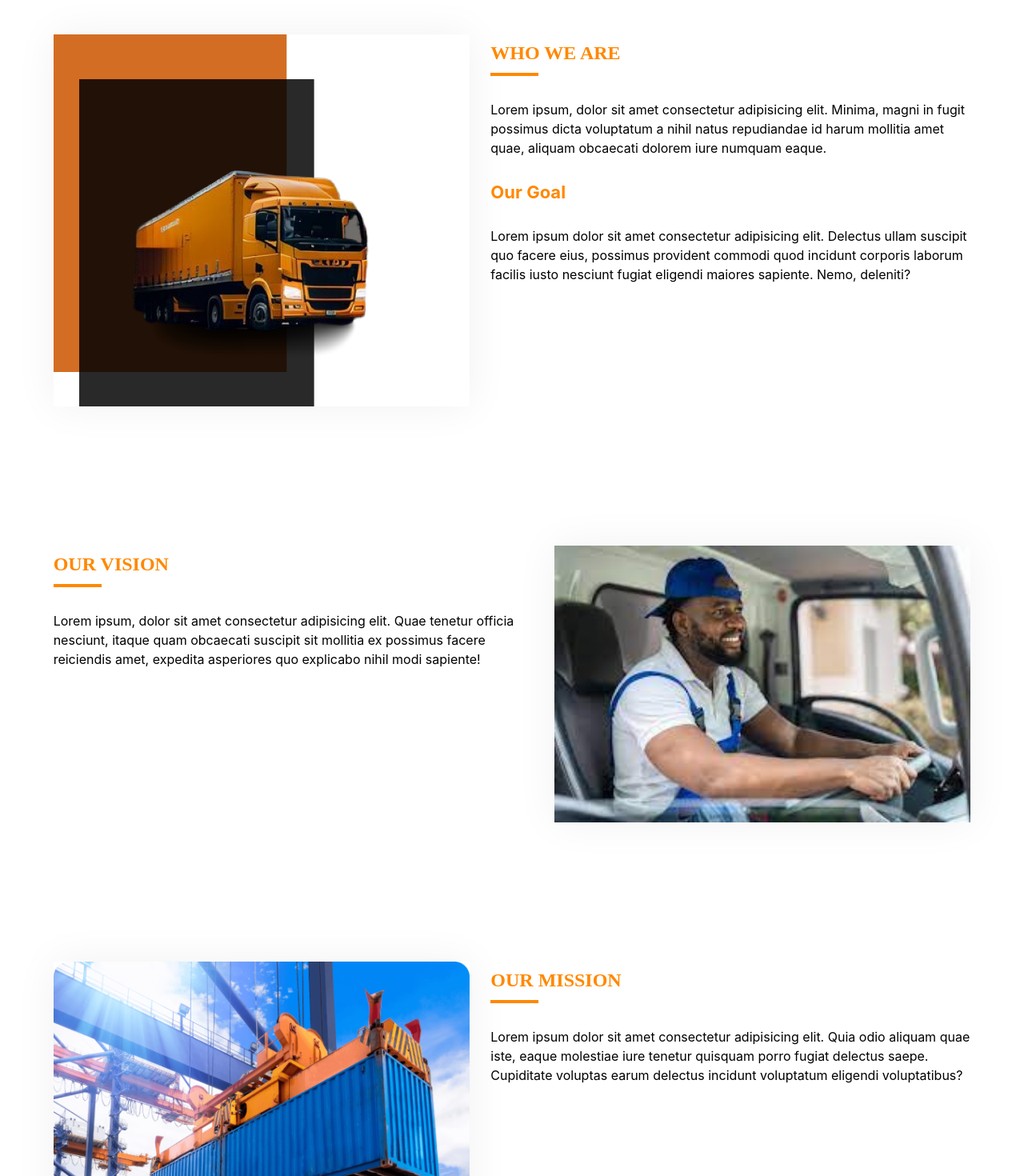
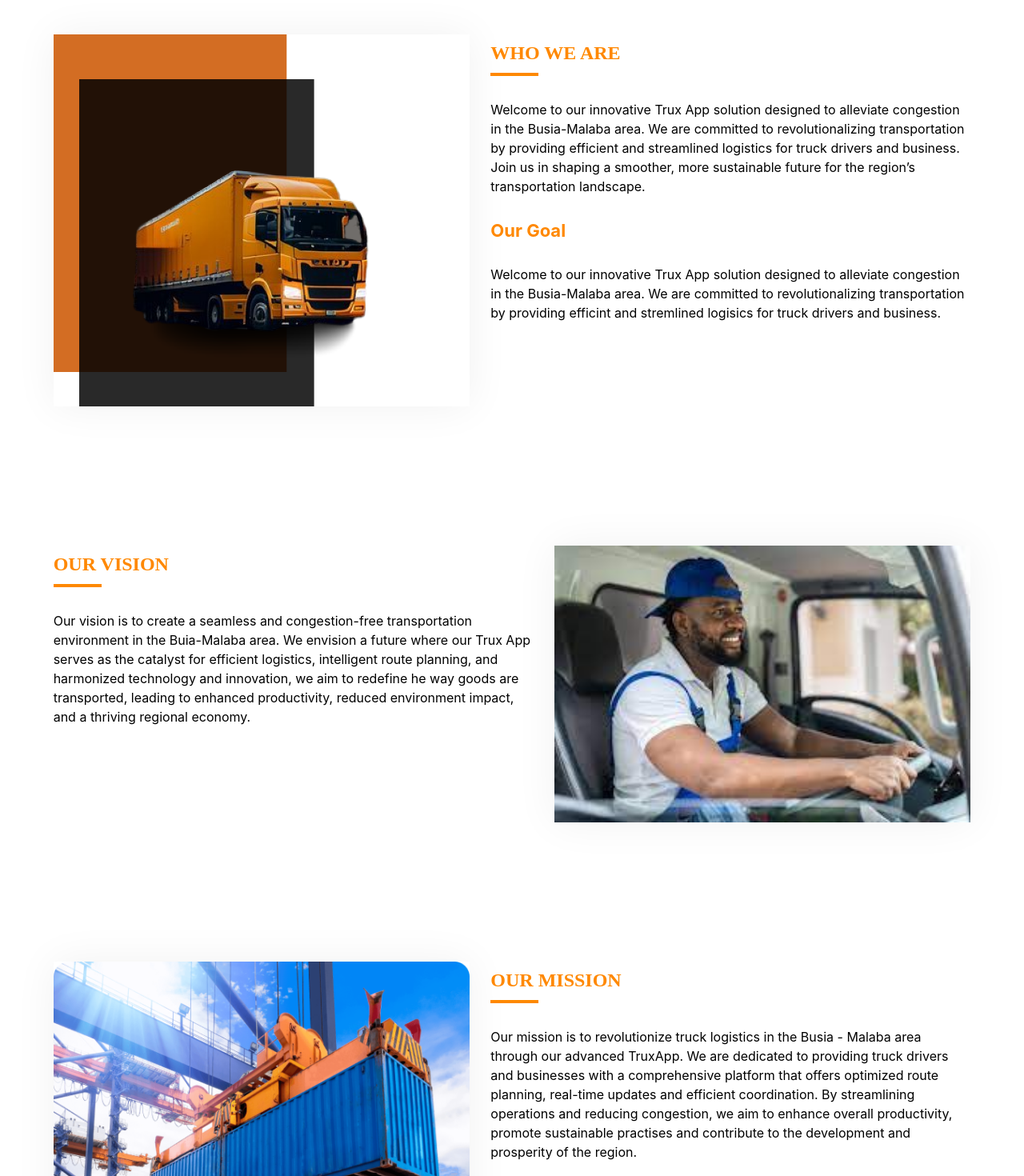
Before and after one commit to Serah-Wanjiru/End-year-project-informational-website, a React (Create React App) app in the folder nova-informational-website/: page / in a window 1280 px wide. Shown: the part 120-1590 px from the top of the page at 80% size. Built offline with nearby package versions, Linux system fonts and the light colour scheme.

Commit message:
added unit tests for about section

```diff
--- a/nova-informational-website/src/component/about/about.jsx
+++ b/nova-informational-website/src/component/about/about.jsx
@@ -19,19 +19,23 @@ const About = () => {
                 Who <span>we Are</span>{" "}
               </h2>
               <p>
-                Lorem ipsum, dolor sit amet consectetur adipisicing elit.
-                Minima, magni in fugit possimus dicta voluptatum a nihil natus
-                repudiandae id harum mollitia amet quae, aliquam obcaecati
-                dolorem iure numquam eaque.
+              Welcome to our innovative Trux App solution designed
+              to alleviate congestion in the Busia-Malaba area. We are
+              committed to revolutionalizing transportation by
+              providing efficient and streamlined logistics for truck
+              drivers and business. Join us in shaping a smoother,
+              more sustainable future for the region’s transportation
+              landscape.
               </p>
               <h3>
                 Our <span>Goal</span>
               </h3>
               <p>
-                Lorem ipsum dolor sit amet consectetur adipisicing elit.
-                Delectus ullam suscipit quo facere eius, possimus provident
-                commodi quod incidunt corporis laborum facilis iusto nesciunt
-                fugiat eligendi maiores sapiente. Nemo, deleniti?
+              Welcome to our innovative Trux App solution designed
+              to alleviate congestion in the Busia-Malaba area. We are
+              committed to revolutionalizing transportation by
+              providing efficint and stremlined logisics for truck
+              drivers and business.
               </p>
             </div>
           </div>
@@ -49,10 +53,13 @@ const About = () => {
                 Our <span>Vision</span>
               </h2>
               <p>
-                Lorem ipsum, dolor sit amet consectetur adipisicing elit. Quae
-                tenetur officia nesciunt, itaque quam obcaecati suscipit sit
-                mollitia ex possimus facere reiciendis amet, expedita asperiores
-                quo explicabo nihil modi sapiente!
+              Our vision is to create a seamless and congestion-free
+              transportation environment in the Buia-Malaba area. We envision
+              a future where our Trux App serves as the catalyst for efficient
+              logistics, intelligent route planning, and harmonized technology
+              and innovation, we aim to redefine he way goods are transported,
+              leading to enhanced productivity, reduced environment impact,
+              and a thriving regional economy.
               </p>
             </div>
           </div>
@@ -84,10 +91,14 @@ const About = () => {
                 Our <span>Mission</span>{" "}
               </h2>
               <p>
-                Lorem ipsum dolor sit amet consectetur adipisicing elit. Quia
-                odio aliquam quae iste, eaque molestiae iure tenetur quisquam
-                porro fugiat delectus saepe. Cupiditate voluptas earum delectus
-                incidunt voluptatum eligendi voluptatibus?
+              Our mission is to revolutionize truck logistics in the Busia -
+              Malaba area through our advanced TruxApp. We are dedicated to
+              providing truck drivers and businesses with a comprehensive
+              platform that offers optimized route planning, real-time updates
+              and efficient coordination. By streamlining operations and reducing
+              congestion, we aim to enhance overall productivity, promote sustainable
+              practises and contribute to the development and prosperity of the region.
+
               </p>
             </div>
           </div>
```
